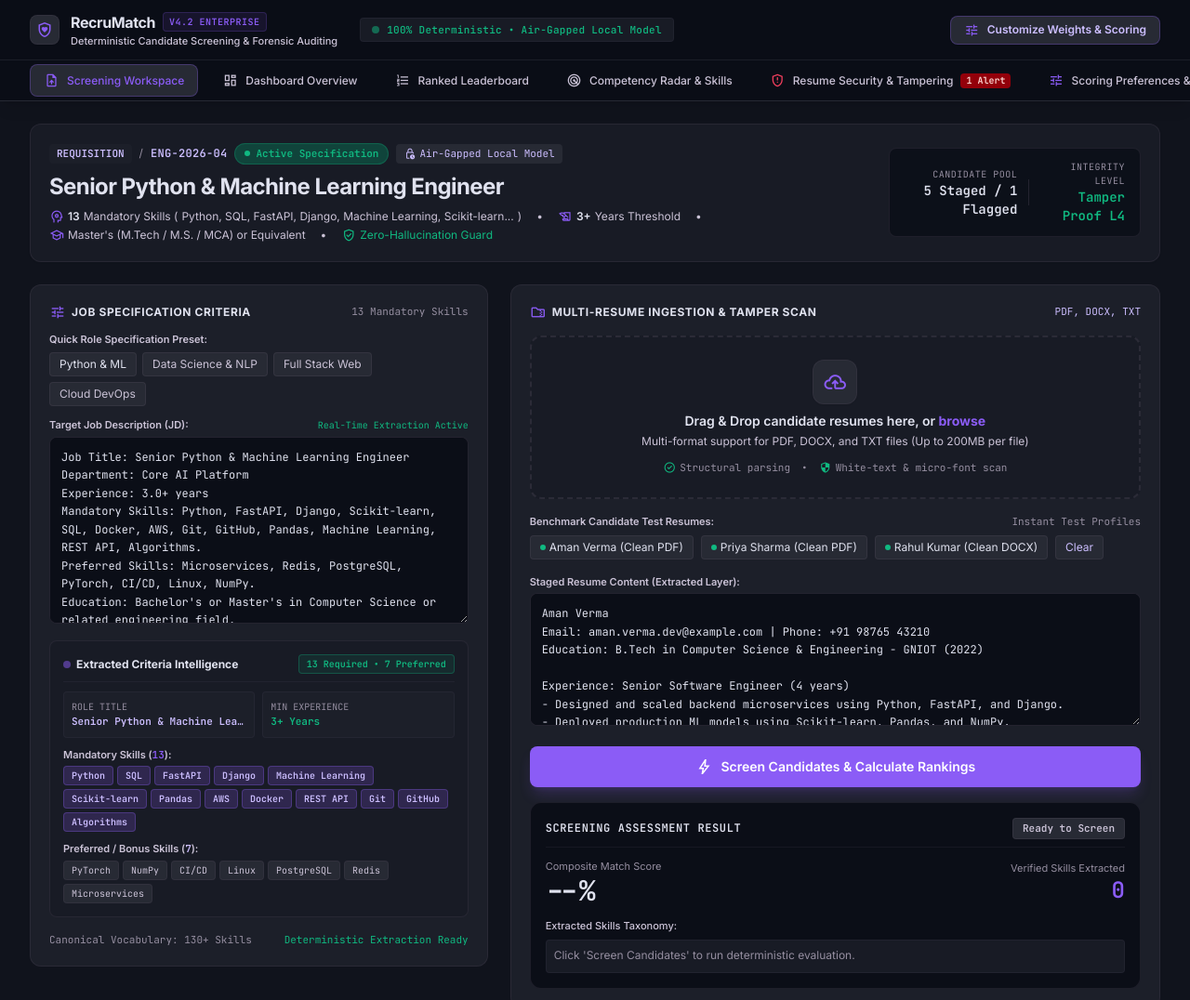
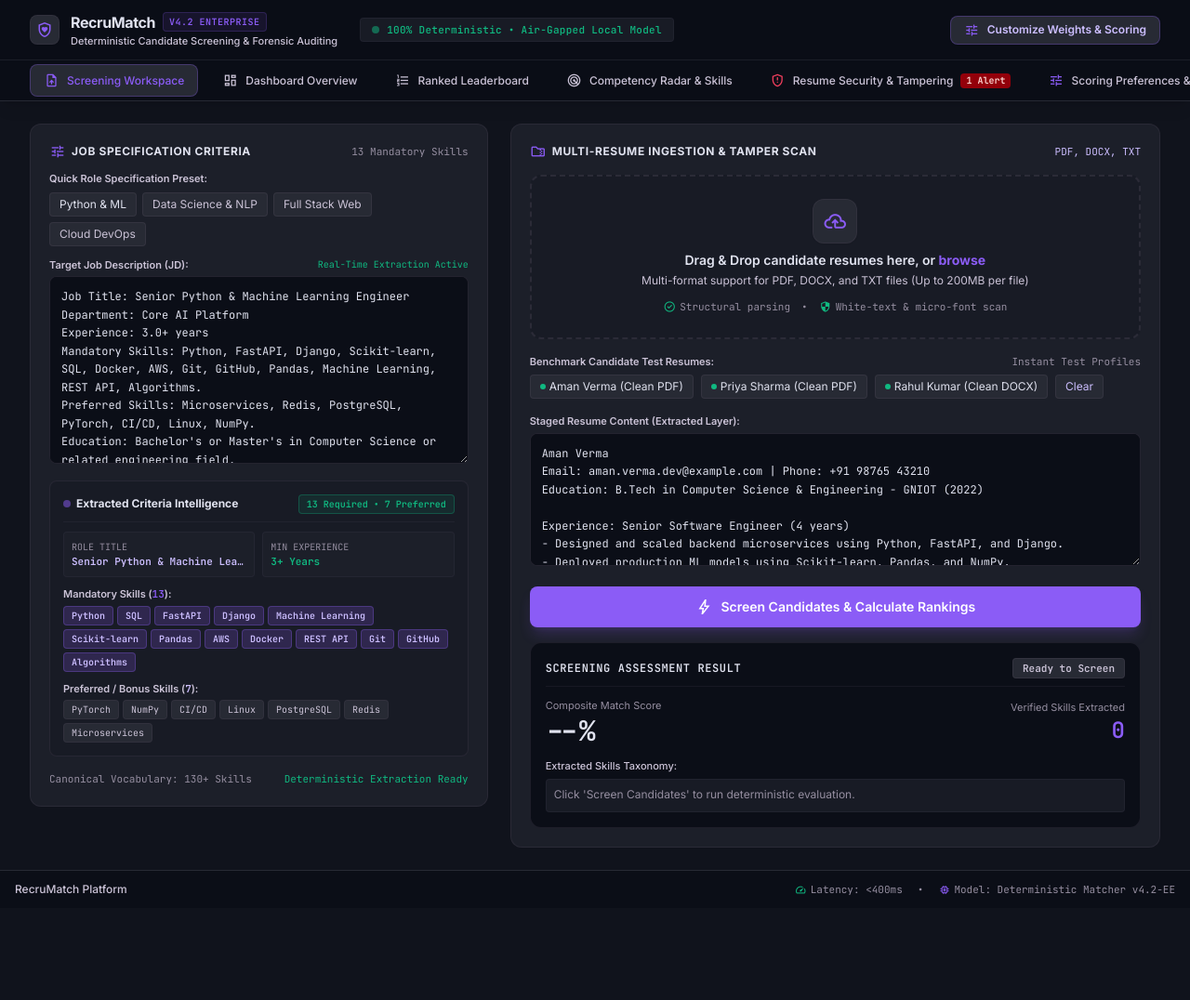
Before and after one commit to Yuvraj-Saini90/RecruMatch, a plain HTML site: page index.html in a window 1280 px wide. Shown: the top 1076 px of the page at 93% size. After the commit the page ends 977 px from the top, so only its background shows below. Drawn offline with nearby package versions, Linux system fonts and the light colour scheme.

Commit message:
remove redundant requisition banner

```diff
--- a/index.html
+++ b/index.html
@@ -177,46 +177,6 @@
     <!-- TAB 1: SCREENING WORKSPACE (STITCH PRIMARY INGESTION) -->
     <!-- ============================================================= -->
     <section id="tab-screening" class="tab-pane space-y-6">
-
-      <!-- Top Requisition Identity & Status Banner -->
-      <div class="p-5 rounded-xl bg-surface-container-low border border-outline-variant/30 flex flex-col lg:flex-row lg:items-center justify-between gap-4 shadow-sm">
-        <div class="flex flex-col gap-2">
-          <div class="flex flex-wrap items-center gap-2">
-            <span class="px-2 py-0.5 rounded bg-surface-container text-secondary font-mono text-[11px] font-semibold">REQUISITION</span>
-            <span class="text-outline text-xs">/</span>
-            <span class="text-secondary font-mono text-xs font-semibold tracking-wide">ENG-2026-04</span>
-            <span class="inline-flex items-center gap-1.5 px-2.5 py-0.5 rounded-full bg-tertiary-container/30 text-tertiary font-mono text-[11px] font-semibold border border-tertiary/25">
-              <span class="w-1.5 h-1.5 rounded-full bg-tertiary inline-block animate-ping"></span> Active Specification
-            </span>
-            <span class="inline-flex items-center gap-1 px-2 py-0.5 rounded bg-surface-container-high text-secondary font-mono text-[11px]">
-              <span class="material-symbols-outlined text-[13px]">lock_clock</span> Air-Gapped Local Model
-            </span>
-          </div>
-
-          <h2 class="text-xl sm:text-2xl font-bold text-on-surface tracking-tight" id="activeRoleTitle">Senior Python &amp; Machine Learning Engineer</h2>
-          <div class="flex flex-wrap items-center gap-x-4 gap-y-1 text-xs text-on-surface-variant font-normal">
-            <span class="flex items-center gap-1"><span class="material-symbols-outlined text-[16px] text-primary">psychology</span> <strong class="text-on-surface font-semibold" id="activeReqCount">13</strong> Mandatory Skills (<span id="activeReqPreview">Python, FastAPI, Django, Scikit-learn, Docker, AWS...</span>)</span>
-            <span>•</span>
-            <span class="flex items-center gap-1"><span class="material-symbols-outlined text-[16px] text-primary">history_edu</span> <strong class="text-on-surface font-semibold" id="activeExpYears">3.0+</strong> Years Threshold</span>
-            <span>•</span>
-            <span class="flex items-center gap-1"><span class="material-symbols-outlined text-[16px] text-primary">school</span> <span id="activeEduText">B.Tech CSE / Master's / Equivalent</span></span>
-            <span>•</span>
-            <span class="flex items-center gap-1 text-tertiary"><span class="material-symbols-outlined text-[16px]">verified_user</span> Zero-Hallucination Guard</span>
-          </div>
-        </div>
-
-        <div class="flex items-center gap-3 self-start lg:self-auto bg-surface-container-lowest/80 px-4 py-3 rounded-lg border border-outline-variant/30">
-          <div class="flex flex-col text-right">
-            <span class="font-mono text-[10px] text-outline uppercase tracking-wider">Candidate Pool</span>
-            <span class="font-mono text-sm text-on-surface font-bold">5 Staged / 1 Flagged</span>
-          </div>
-          <div class="w-px h-7 bg-outline-variant/40"></div>
-          <div class="flex flex-col text-right">
-            <span class="font-mono text-[10px] text-outline uppercase tracking-wider">Integrity Level</span>
-            <span class="font-mono text-sm text-tertiary font-bold">Tamper Proof L4</span>
-          </div>
-        </div>
-      </div>
 
       <!-- Dual Screening Studio (JD Input & Resume Ingestion) -->
       <div class="grid grid-cols-1 lg:grid-cols-12 gap-6">
```
